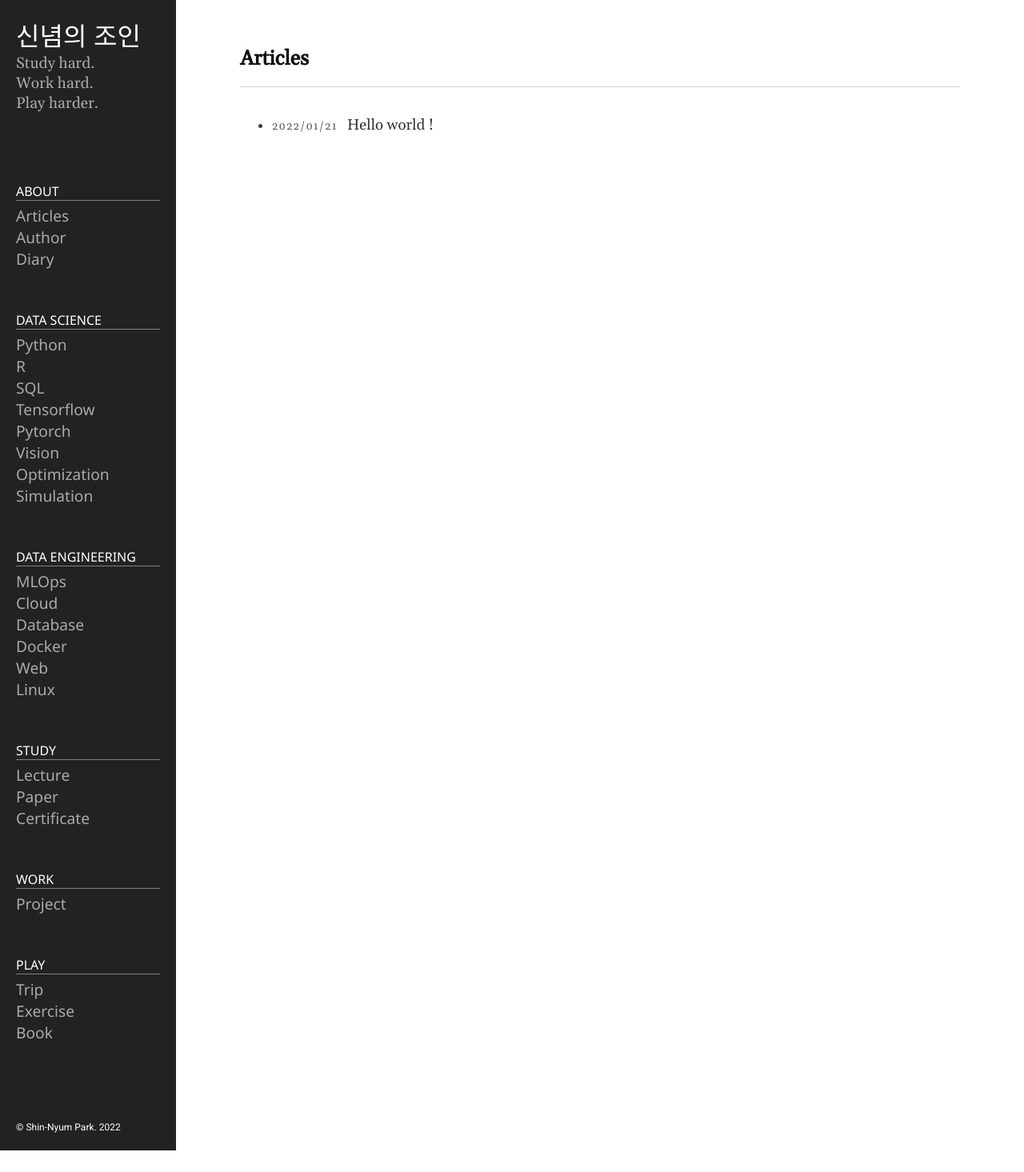
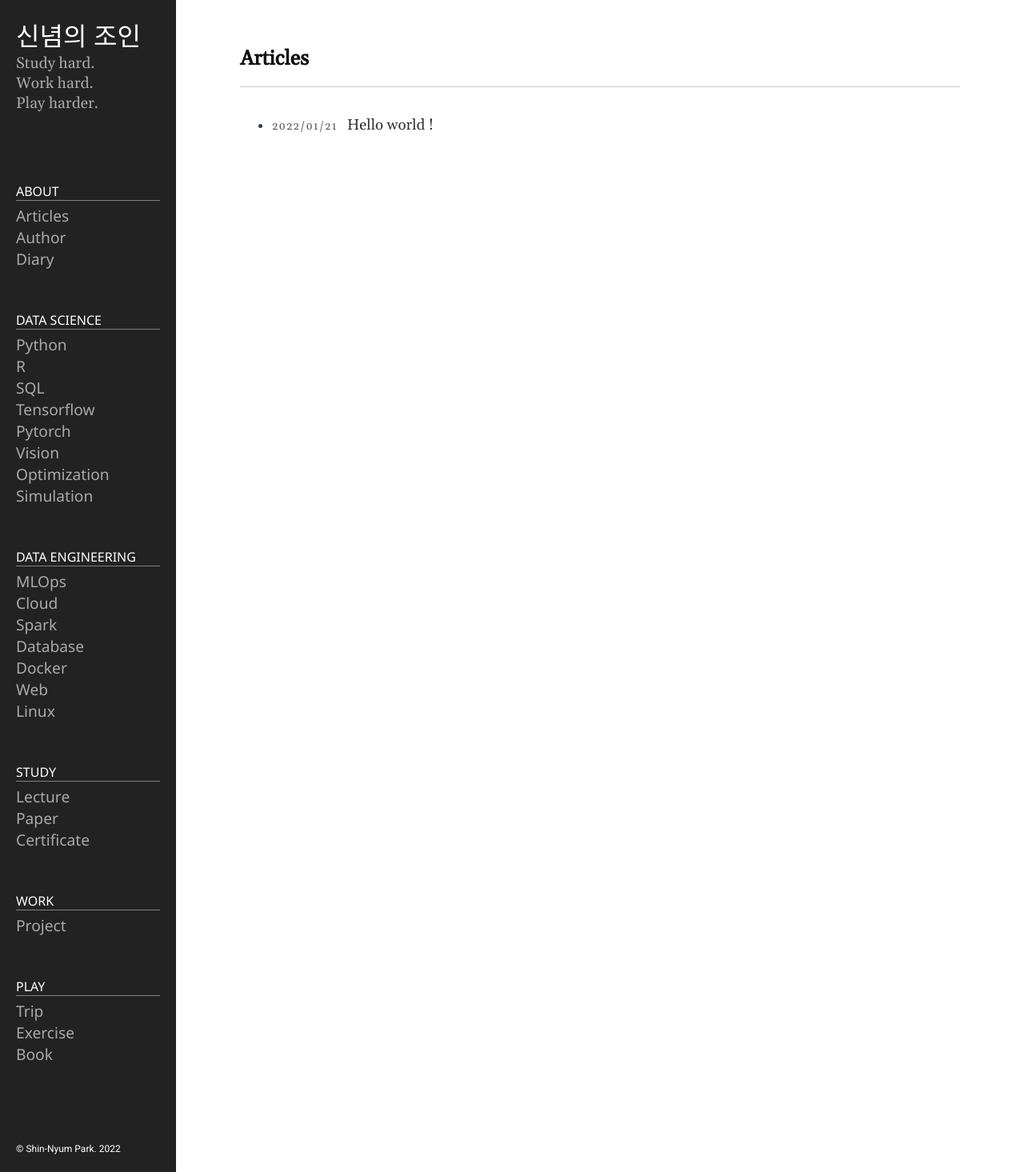
Before and after one commit to shin-nyum/shin-nyum_test.github.io, a Jekyll site: the page built from index.md, in a window 1280 px wide. Shown: the whole page at 80% size. Built offline with Jekyll 4.4.1, drawn with Linux system fonts in a browser that asks for light colours; before the commit the page ends 1438 px from its top, so only the background shows below that.

Commit message:
sidebar.html

```diff
--- a/_includes/sidebar.html
+++ b/_includes/sidebar.html
@@ -88,6 +88,9 @@
 					<a class="nav-item" href="/category/#Cloud">Cloud</a>
 				</li>
 				<li>
+					<a class="nav-item" href="/category/#Spark">Spark</a>
+				</li>
+				<li>
 					<a class="nav-item" href="/category/#Database">Database</a>
 				</li>
 				<li>
```
